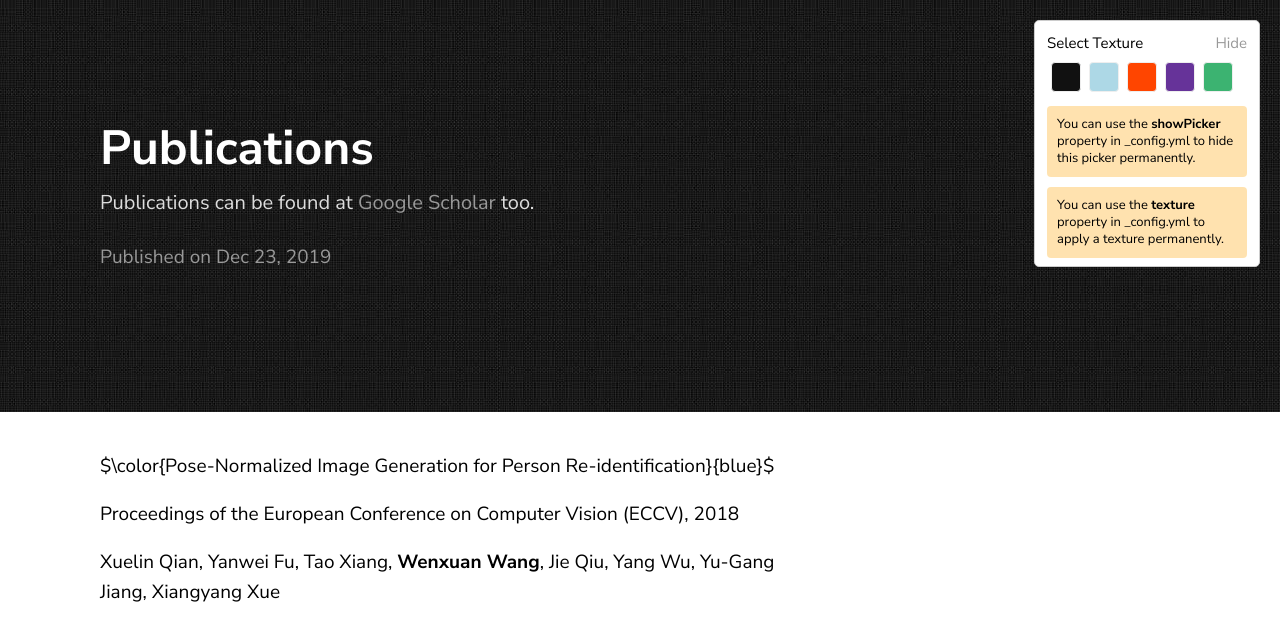
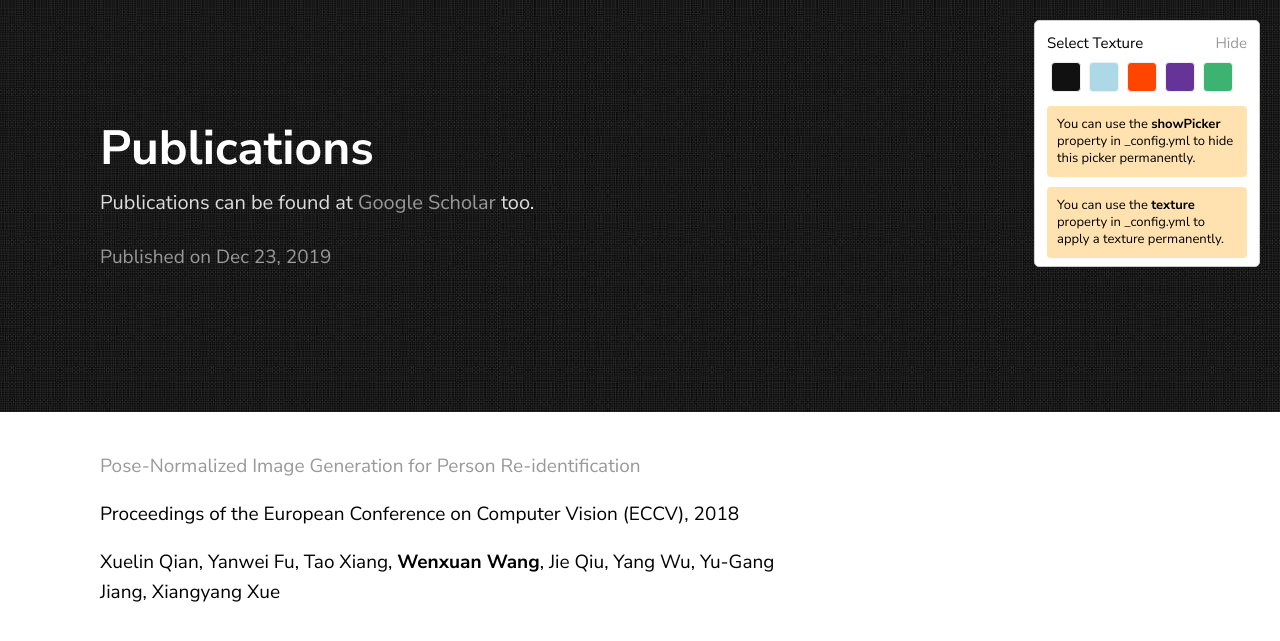
Before and after one commit to wxwangIris/wxwangIris.github.io, a Jekyll site: the page built from _posts/2019-05-23-welcome-to-jekyll.markdown, in a window 1280 px wide. Shown: the top 641 px of the page. Built offline with Jekyll 4.4.1, drawn with Linux system fonts in a browser that asks for light colours.

Commit message:
commit 10

```diff
--- a/_posts/2019-05-23-welcome-to-jekyll.markdown
+++ b/_posts/2019-05-23-welcome-to-jekyll.markdown
@@ -5,7 +5,8 @@ description: Publications can be found at <a href="https://scholar.google.com/ci
 date:   2019-12-23 21:03:36 +0530
 ---
 
-$\color{Pose-Normalized Image Generation for Person Re-identification}{blue}$
+<a href="http://openaccess.thecvf.com/content_ECCV_2018/html/Xuelin_Qian_Pose-Normalized_Image_Generation_ECCV_2018_paper.html"
+target="_blank">Pose-Normalized Image Generation for Person Re-identification</a>
 
 Proceedings of the European Conference on Computer Vision (ECCV), 2018
 
```
